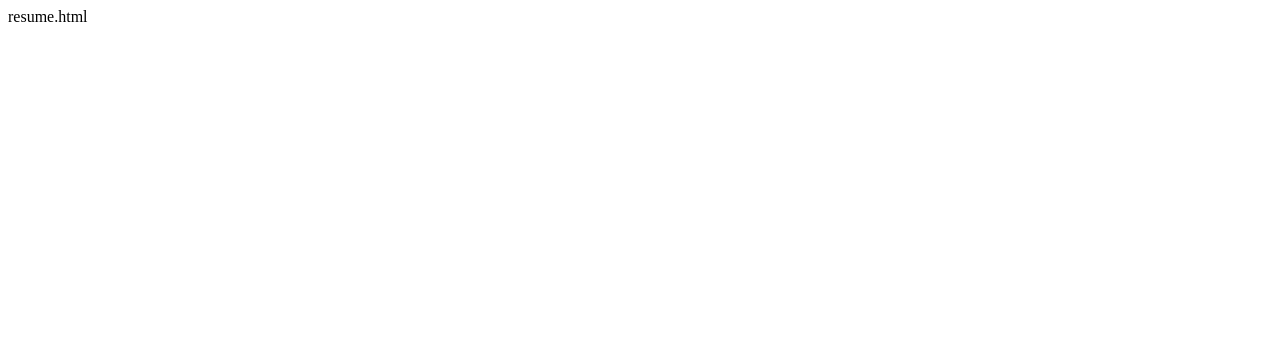
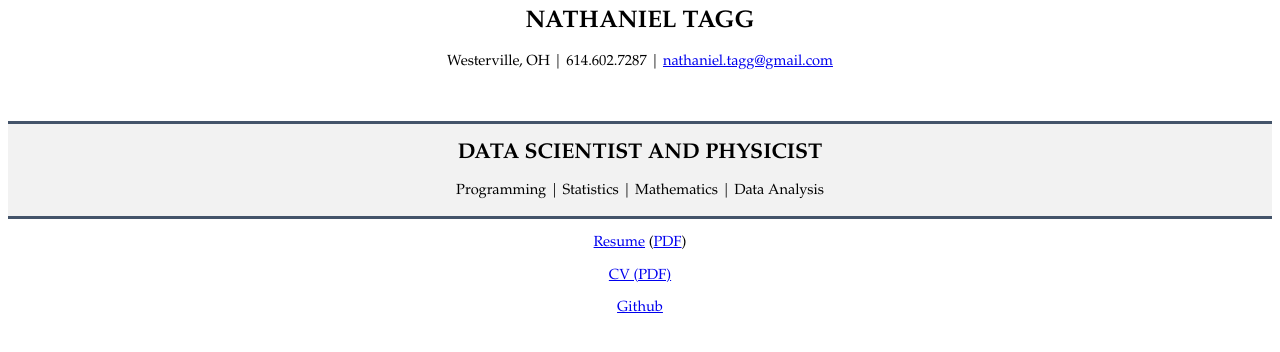
Before and after one commit to nathanieltagg/nathanieltagg.github.io, a plain HTML site: page index.html in a window 1280 px wide. Drawn offline with Linux system fonts and the light colour scheme.

Commit message:
Seperate index

```diff
--- a/index.html
+++ b/index.html
@@ -1 +1,57 @@
-resume.html
+<html>
+
+<body>
+<p class=msolistparagraph0CxSpFirst align=center style='margin-left:0in;
+mso-add-space:auto;text-align:center'><b><span style='font-size:18.0pt;
+font-family:"Garamond",serif;text-transform:uppercase'>Nathaniel Tagg<o:p></o:p></span></b></p>
+
+<p class=msolistparagraph0CxSpLast align=center style='margin-left:0in;
+mso-add-space:auto;text-align:center'><span style='font-size:11.0pt;font-family:
+"Garamond",serif'>Westerville, OH | 614.602.7287 | </span><a
+href="mailto:nathaniel.tagg@gmail.com"><span style='font-size:11.0pt;
+font-family:"Garamond",serif'>nathaniel.tagg@gmail.com</span></a><span
+style='font-size:11.0pt;font-family:"Garamond",serif'><o:p></o:p></span></p>
+
+<p class=MsoNormal><span style='font-size:11.0pt;font-family:"Garamond",serif'><o:p>&nbsp;</o:p></span></p>
+
+<div style='mso-element:para-border-div;border:none;border-top:solid #44546A 2.25pt;border-bottom:solid #44546A 2.25pt;
+mso-border-top-themecolor:text2;padding:1.0pt 0in 0in 0in;background:#F2F2F2;
+mso-background-themecolor:background1;mso-background-themeshade:242'>
+
+<p class=MsoNormal align=center style='text-align:center;background:#F2F2F2;
+mso-background-themecolor:background1;mso-background-themeshade:242;border:
+none;mso-border-top-alt:solid #44546A 2.25pt;mso-border-top-themecolor:text2;
+padding:0in;mso-padding-alt:1.0pt 0in 0in 0in'><b><span style='font-size:16.0pt;
+font-family:"Garamond",serif;mso-bidi-font-family:"Times New Roman \(Body CS\)";
+color:black;mso-color-alt:windowtext;text-transform:uppercase'>Data Scientist and
+Physicist</span></b><b><span style='font-size:16.0pt;font-family:"Garamond",serif;
+mso-bidi-font-family:"Times New Roman \(Body CS\)";text-transform:uppercase'><o:p></o:p></span></b></p>
+<!--
+</div>
+
+<div style='mso-element:para-border-div;border:none;border-bottom:solid #44546A 2.25pt;
+mso-border-bottom-themecolor:text2;padding:0in 0in 1.0pt 0in;background:#F2F2F2;
+mso-background-themecolor:background1;mso-background-themeshade:242'> -->
+
+<p class=MsoNormal align=center style='text-align:center;background:#F2F2F2;
+mso-background-themecolor:background1;mso-background-themeshade:242;border:
+none;mso-border-bottom-alt:solid #44546A 2.25pt;mso-border-bottom-themecolor:
+text2;padding:0in;mso-padding-alt:0in 0in 1.0pt 0in'><span style='font-size:
+11.0pt;font-family:"Garamond",serif;color:black;mso-color-alt:windowtext'>Programming
+| Statistics | Mathematics | Data Analysis</span><span style='font-size:11.0pt;
+font-family:"Garamond",serif'><o:p></o:p></span></p>
+
+</div>
+
+<div style='font-size:11.0pt;font-family:"Garamond",serif; text-align:center;'>
+<p>
+  <a href="resume.html">Resume</a>  (<a href="resume.pdf">PDF</a>)
+</p>
+<p>
+  <a href="cv.pdf">CV (PDF)</a>
+</p>
+<p>
+  <a href="//github.com/nathanieltagg">Github</a>
+</p>
+</div>
+</body>
```
